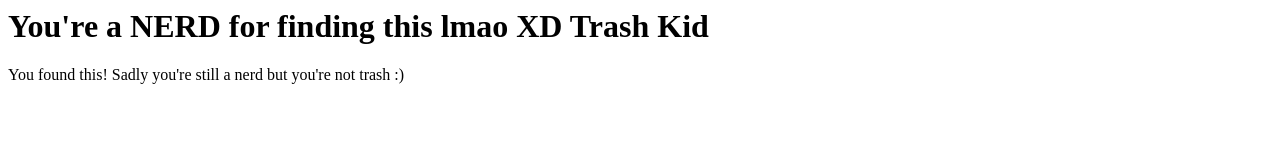
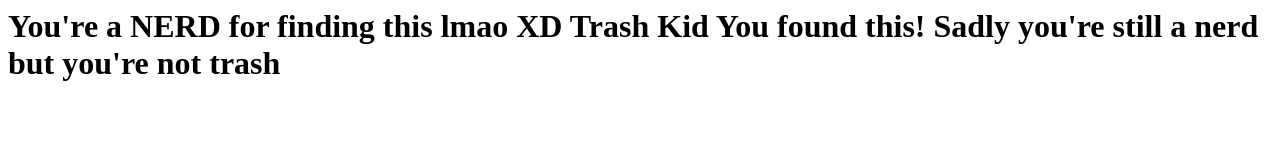
Before and after one commit to Jcode123/WE-ARE-VALORANT, a plain HTML site: page index.html in a window 1280 px wide. Drawn offline with Linux system fonts and the light colour scheme.

Commit message:
Update index.html

```diff
--- a/index.html
+++ b/index.html
@@ -1,2 +1,35 @@
-<h1>You're a NERD for finding this lmao XD Trash Kid</h1>
-<h100> You found this!  Sadly you're still a nerd but you're not trash :)</h100>
+<h1>You're a NERD for finding this lmao XD Trash Kid
+
+
+
+
+
+
+
+
+
+
+
+
+
+
+
+
+
+
+
+
+
+
+
+
+
+
+
+
+
+
+
+
+  You found this!  Sadly you're still a nerd but you're not trash
+</h1>
```
